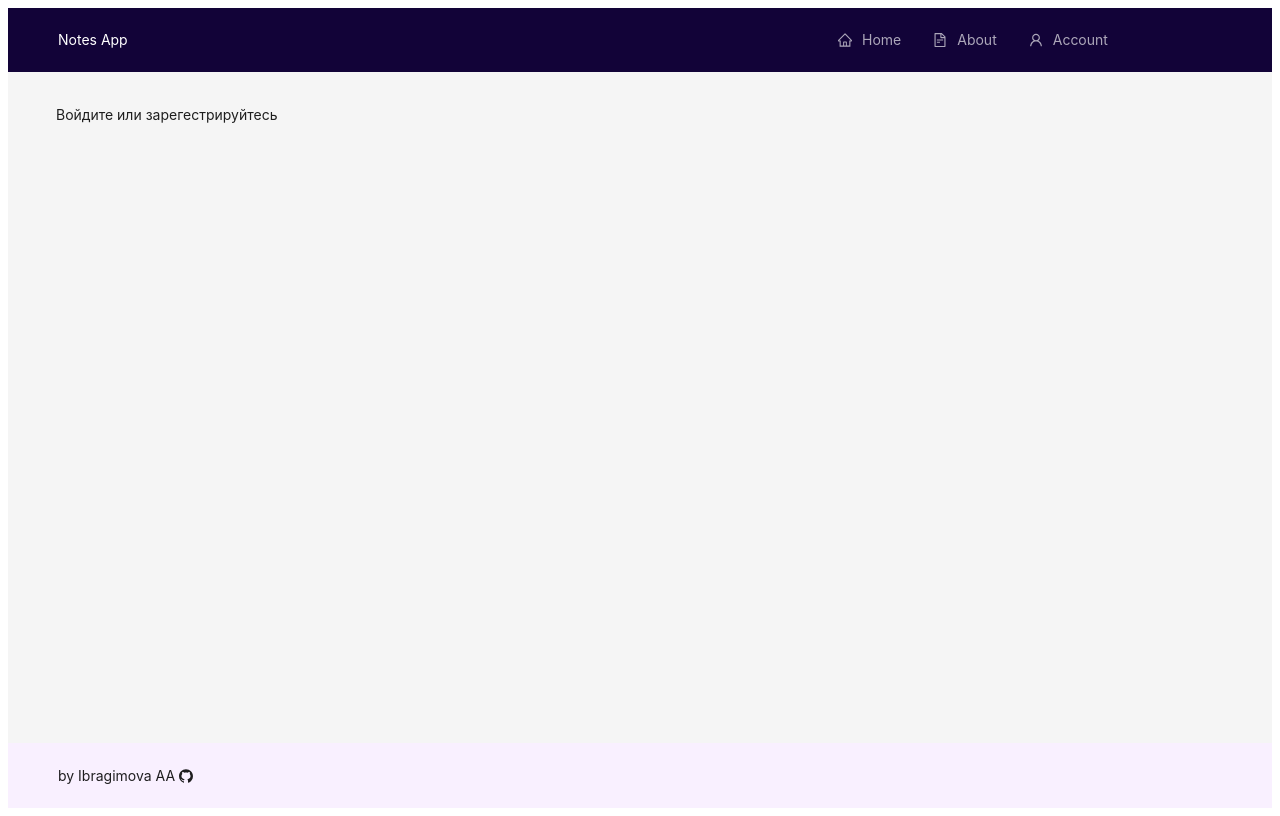
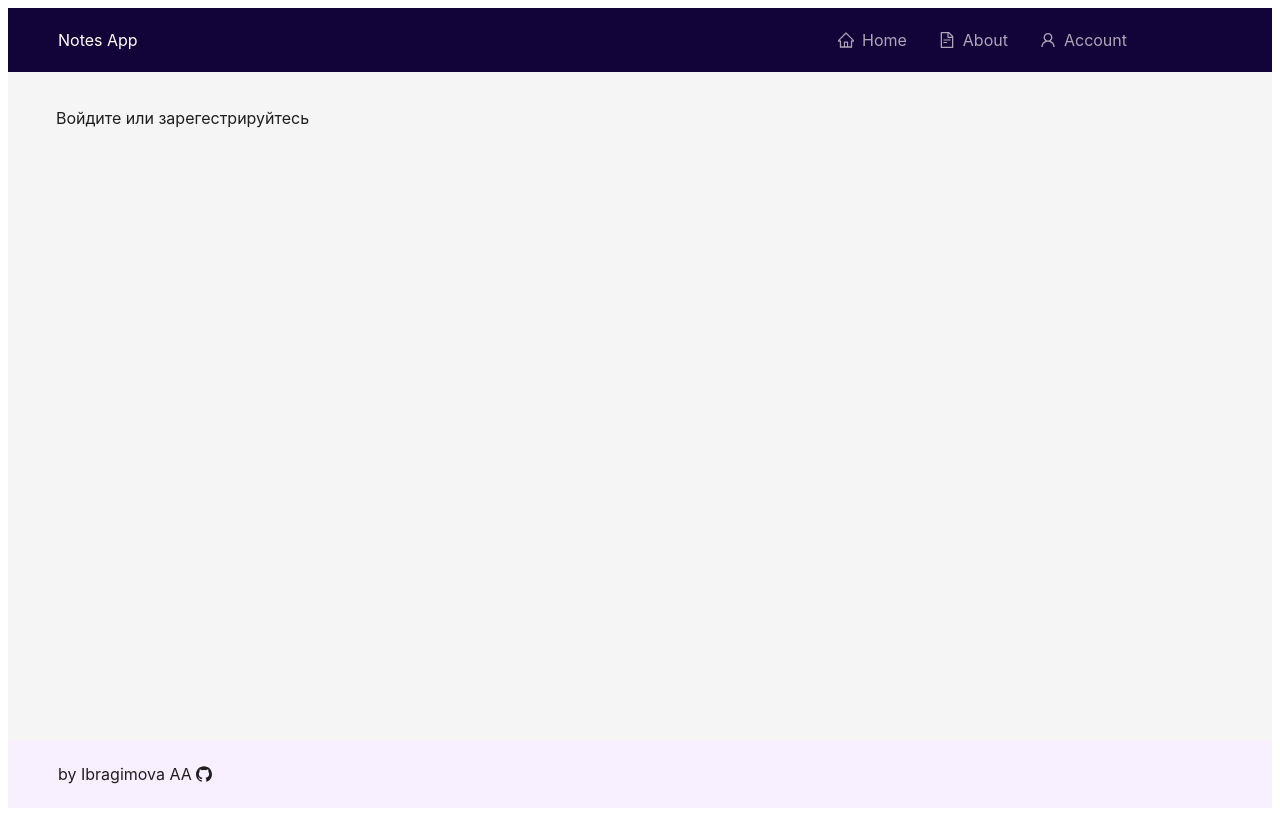
Before and after one commit to IbragimovaN/Notes-app2, a React (Vite) app in the folder client/: page / in a window 1280 px wide. Built offline with nearby package versions, Linux system fonts and the light colour scheme.

Commit message:
style: цвета поправлены

```diff
--- a/client/src/pages/homePage/HomePage.tsx
+++ b/client/src/pages/homePage/HomePage.tsx
@@ -12,6 +12,9 @@ export const HomePage = () => {
       theme={{
         token: {
           colorPrimary: "#722ed1",
+          colorBgTextHover: "#f9f0ff",
+          colorLinkHover: "#722ed1",
+          fontSize: 16,
         },
         components: {
           Layout: {
@@ -21,6 +24,11 @@ export const HomePage = () => {
           },
           Menu: {
             darkItemBg: "#120338",
+            darkPopupBg: "#120338",
+          },
+          Button: {
+            textTextColor: "#120338",
+            textHoverBg: "#f9f0ff",
           },
         },
       }}
--- a/client/src/pages/notePage/components/controlPanel/ControlPanel.tsx
+++ b/client/src/pages/notePage/components/controlPanel/ControlPanel.tsx
@@ -27,13 +27,13 @@ export const ControlPanel = ({
     >
       <p>
         {" "}
-        <Button type="link" onClick={onClickEditable} icon={<EditOutlined />}>
+        <Button type="text" onClick={onClickEditable} icon={<EditOutlined />}>
           Редактировать
         </Button>
       </p>
       <p>
         <Button
-          type="link"
+          type="text"
           icon={<DeleteOutlined />}
           onClick={() => setIsModalOpen(true)}
         >
```
